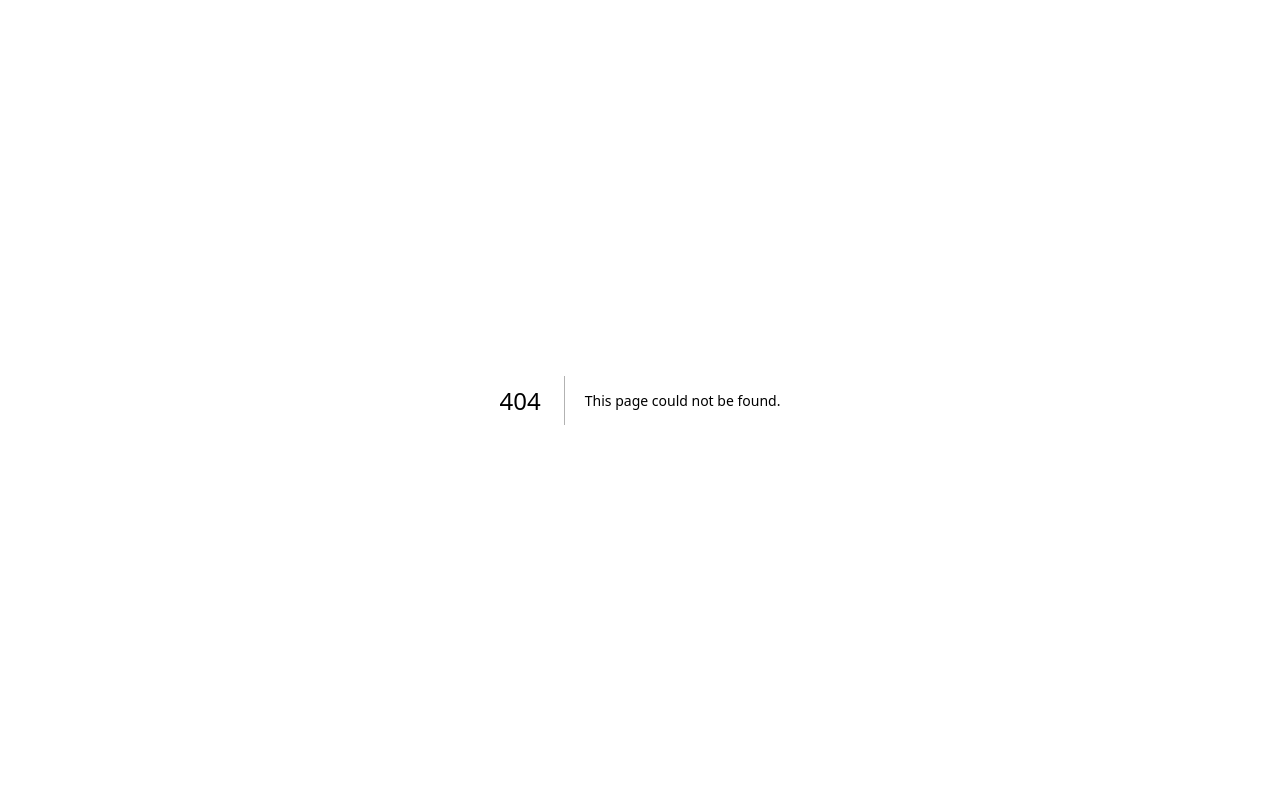
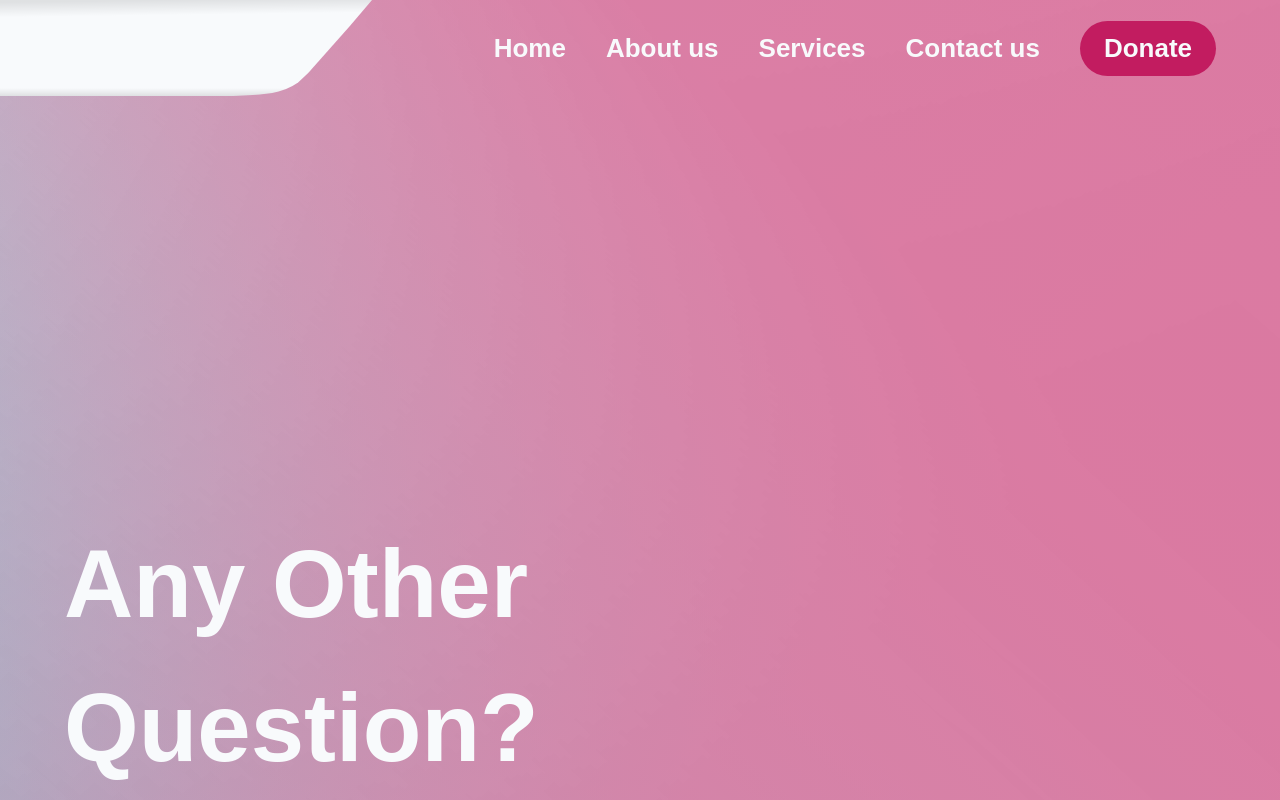
Before and after one commit to AfriKa-Sharp-Tech/mengu-medicals, a Next.js app: page /faq in a window 1280 px wide. Before the commit this address had no page. Shown: the top 800 px of the page. Built offline with nearby package versions, Linux system fonts and the light colour scheme.

Commit message:
Bootstraped the rest of the pages

```diff
--- a/components/Navbar/navbar.component.tsx
+++ b/components/Navbar/navbar.component.tsx
@@ -8,10 +8,10 @@ import Link from "next/link";
 const Navbar: React.FC<Props> = ({ position = 0 }) => {
   const router = useRouter();
   const navLinks: NavLink[] = [
-    { value: "#", label: "Home" },
-    { value: "#features", label: "About us" },
-    { value: "#how-it-works", label: "Services" },
-    { value: "#about-us", label: "Contact us" },
+    { value: "/", label: "Home" },
+    { value: "/about-us", label: "About us" },
+    { value: "/services", label: "Services" },
+    { value: "/contact-us", label: "Contact us" },
   ];
   return (
     <nav className={styles.container}>
--- /dev/null
+++ b/pages/about-us/index.tsx
@@ -0,0 +1,25 @@
+import Navbar from "@/components/Navbar/navbar.component";
+import Seo from "@/components/seo/Seo";
+import Footer from "@/sections/Footer/footer.section";
+import Header from "@/sections/HomeHeader/Header.section";
+import React from "react";
+
+const Services: React.FC = (): JSX.Element => {
+  return (
+    <div>
+      <Seo
+        title={"Mengu Medicals"}
+        description={"Mengu Medicals About us page"}
+        siteName={"Mengu Medicals"}
+      />
+
+      <main className="relative">
+        <Navbar />
+        <Header title="Get to Know More About Us" />
+        <Footer />
+      </main>
+    </div>
+  );
+};
+
+export default Services;
--- /dev/null
+++ b/pages/contact-us/index.tsx
@@ -0,0 +1,28 @@
+import Navbar from "@/components/Navbar/navbar.component";
+import Seo from "@/components/seo/Seo";
+import Footer from "@/sections/Footer/footer.section";
+import Header from "@/sections/HomeHeader/Header.section";
+import React from "react";
+
+const Services: React.FC = (): JSX.Element => {
+  return (
+    <div>
+      <Seo
+        title={"Mengu Medicals"}
+        description={"Mengu Medicals Contact us page"}
+        siteName={"Mengu Medicals"}
+      />
+
+      <main className="relative">
+        <Navbar />
+        <Header
+          title="Contact Us"
+          subtitle="Lörem ipsum slöjböter spefåvis inte proll stuprörspolitik, oaktat kontrasat nonade."
+        />
+        <Footer />
+      </main>
+    </div>
+  );
+};
+
+export default Services;
--- /dev/null
+++ b/pages/faq/index.tsx
@@ -0,0 +1,25 @@
+import Navbar from "@/components/Navbar/navbar.component";
+import Seo from "@/components/seo/Seo";
+import Footer from "@/sections/Footer/footer.section";
+import Header from "@/sections/HomeHeader/Header.section";
+import React from "react";
+
+const Services: React.FC = (): JSX.Element => {
+  return (
+    <div>
+      <Seo
+        title={"Mengu Medicals"}
+        description={"Mengu Medicals FAQ page"}
+        siteName={"Mengu Medicals"}
+      />
+
+      <main className="relative">
+        <Navbar />
+        <Header title="Any Other Question?" />
+        <Footer />
+      </main>
+    </div>
+  );
+};
+
+export default Services;
--- /dev/null
+++ b/pages/services/index.tsx
@@ -0,0 +1,27 @@
+import Navbar from "@/components/Navbar/navbar.component";
+import Seo from "@/components/seo/Seo";
+import Footer from "@/sections/Footer/footer.section";
+import Header from "@/sections/HomeHeader/Header.section";
+import Shared from "@/sections/Shared/Shared.section";
+import React from "react";
+
+const Services: React.FC = (): JSX.Element => {
+  return (
+    <div>
+      <Seo
+        title={"Mengu Medicals"}
+        description={"Mengu Medicals Service page"}
+        siteName={"Mengu Medicals"}
+      />
+
+      <main className="relative">
+        <Navbar />
+        <Header title="Explore Our Services" />
+        <Shared flip />
+        <Footer />
+      </main>
+    </div>
+  );
+};
+
+export default Services;
--- /dev/null
+++ b/sections/HomeHeader/Header.section.tsx
@@ -0,0 +1,26 @@
+import React from "react";
+
+import styles from "./header.module.css";
+
+const Header: React.FC<Props> = ({ title, subtitle }) => {
+  return (
+    <section id="header" className={styles.container1}>
+      <div className={styles.content}>
+        <h3>{title}</h3>
+        {subtitle !== undefined && subtitle?.length  > 10 && (
+          <p>
+            Lörem ipsum slöjböter spefåvis inte proll stuprörspolitik, oaktat
+            kontrasat nonade. att apiniras. Vanat bektig.
+          </p>
+        )}
+      </div>
+    </section>
+  );
+};
+
+export default Header;
+
+interface Props {
+  title: string;
+  subtitle?: string;
+}
--- a/sections/HomeHeader/header.module.css
+++ b/sections/HomeHeader/header.module.css
@@ -5,6 +5,28 @@
 }
 
 .container::before{
+    content: ' ';
+    position: absolute;
+    left: 0;
+    top: 0;
+    right: 0;
+    bottom: 0;
+    opacity: 0.6;
+    background: linear-gradient(223deg, rgba(194, 28, 96, 0.90) 0%, rgba(194, 28, 96, 0.90) 29.58%, rgba(194, 28, 96, 0.00) 100%),
+    linear-gradient(318deg, rgba(194, 28, 96, 0.70) 0%, rgba(194, 28, 96, 0.70) 29.58%, rgba(194, 28, 96, 0.00) 100%),
+    linear-gradient(318deg, rgba(194, 28, 96, 0.25) 0%, rgba(194, 28, 96, 0.25) 29.58%, rgba(194, 28, 96, 0.00) 100%),
+    linear-gradient(221deg, rgba(28, 179, 194, 0.00) 0%, rgba(28, 179, 194, 0.80) 100%),
+    linear-gradient(221deg, rgba(28, 179, 194, 0.00) 0%, rgba(28, 179, 194, 0.15) 100%),
+    linear-gradient(215deg, rgba(28, 179, 194, 0.00) 0%, rgba(28, 179, 194, 0.27) 100%);
+}
+
+.container1 {
+    @apply relative -mt-[96px] h-[856px] flex flex-col justify-end items-start;
+    @apply xl:py-14 xl:px-16;
+
+}
+
+.container1::before{
     content: ' ';
     position: absolute;
     left: 0;
--- a/sections/Shared/Shared.section.tsx
+++ b/sections/Shared/Shared.section.tsx
@@ -13,7 +13,7 @@ const Shared: React.FC<Props> = ({ flip = false }) => {
     <section
       id="shared"
       className={`${styles.container} ${
-        flip ? "flex-col-reverse" : "flex-col"
+        flip ? "flex-col-reverse xl:!gap-[90px]" : "flex-col"
       }`}
     >
       <div className={styles.containerTop}>
@@ -46,6 +46,7 @@ const Shared: React.FC<Props> = ({ flip = false }) => {
           </div>
         </div>
       </div>
+      <div className={styles.bottomWrapper}>
         <div className={styles.containerBottom}>
           <img src={Assets.staff} alt="Staff" />
           <div className={styles.bottomContent}>
@@ -53,23 +54,24 @@ const Shared: React.FC<Props> = ({ flip = false }) => {
             <div className={styles.bottomContents}>
               <h6>Professionals</h6>
               <p>
-              We offerhealthcare professionals access to cutting-edge AI-driven
-              health assessments and data analytics.lthcare professionals access
-              to cutting-edge AI-driven health assessments
+                We offerhealthcare professionals access to cutting-edge
+                AI-driven health assessments and data analytics.lthcare
+                professionals access to cutting-edge AI-driven health
+                assessments
               </p>
             </div>
             <div className={styles.bottomContents}>
               <h6>Professionals</h6>
               <p>
-              We offerhealthcare professionals access to cutting-edge AI-driven
-              health assessments and data analytics.
+                We offerhealthcare professionals access to cutting-edge
+                AI-driven health assessments and data analytics.
               </p>
             </div>
             <div className={styles.bottomContents}>
               <h6>Professionals</h6>
               <p>
-              We offerhealthcare professionals access to cutting-edge AI-driven
-              health assessments and data analytics.
+                We offerhealthcare professionals access to cutting-edge
+                AI-driven health assessments and data analytics.
               </p>
             </div>
           </div>
@@ -77,13 +79,14 @@ const Shared: React.FC<Props> = ({ flip = false }) => {
         <div className={styles.bottom}>
           <p>
             We offerhealthcare professionals access to cutting-edge AI-driven
-          health assessments and data analytics.We offerhealthcare professionals
-          access to cutting-edge AI-driven health assessments and data
-          analytics.We offerhealthcare professionals access to cutting-edge
-          AI-driven health assessments and data analytics.We offerhealthcare
-          professionals access to cutting-edge AI-driven health assessments and
-          data analytics.
+            health assessments and data analytics.We offerhealthcare
+            professionals access to cutting-edge AI-driven health assessments
+            and data analytics.We offerhealthcare professionals access to
+            cutting-edge AI-driven health assessments and data analytics.We
+            offerhealthcare professionals access to cutting-edge AI-driven
+            health assessments and data analytics.
           </p>
+        </div>
       </div>
     </section>
   );
--- a/sections/Shared/shared.module.css
+++ b/sections/Shared/shared.module.css
@@ -39,6 +39,10 @@
     @apply h-32 w-32 shrink-0;
 }
 
+.bottomWrapper {
+    @apply flex flex-col justify-center items-center gap-4;
+}
+
 .containerBottom {
     @apply relative bg-primary-300 h-[689px] rounded-3xl w-full;
     @apply xl:pl-[200px];
```
Lines whose indentation alone changed are shown as unchanged.
